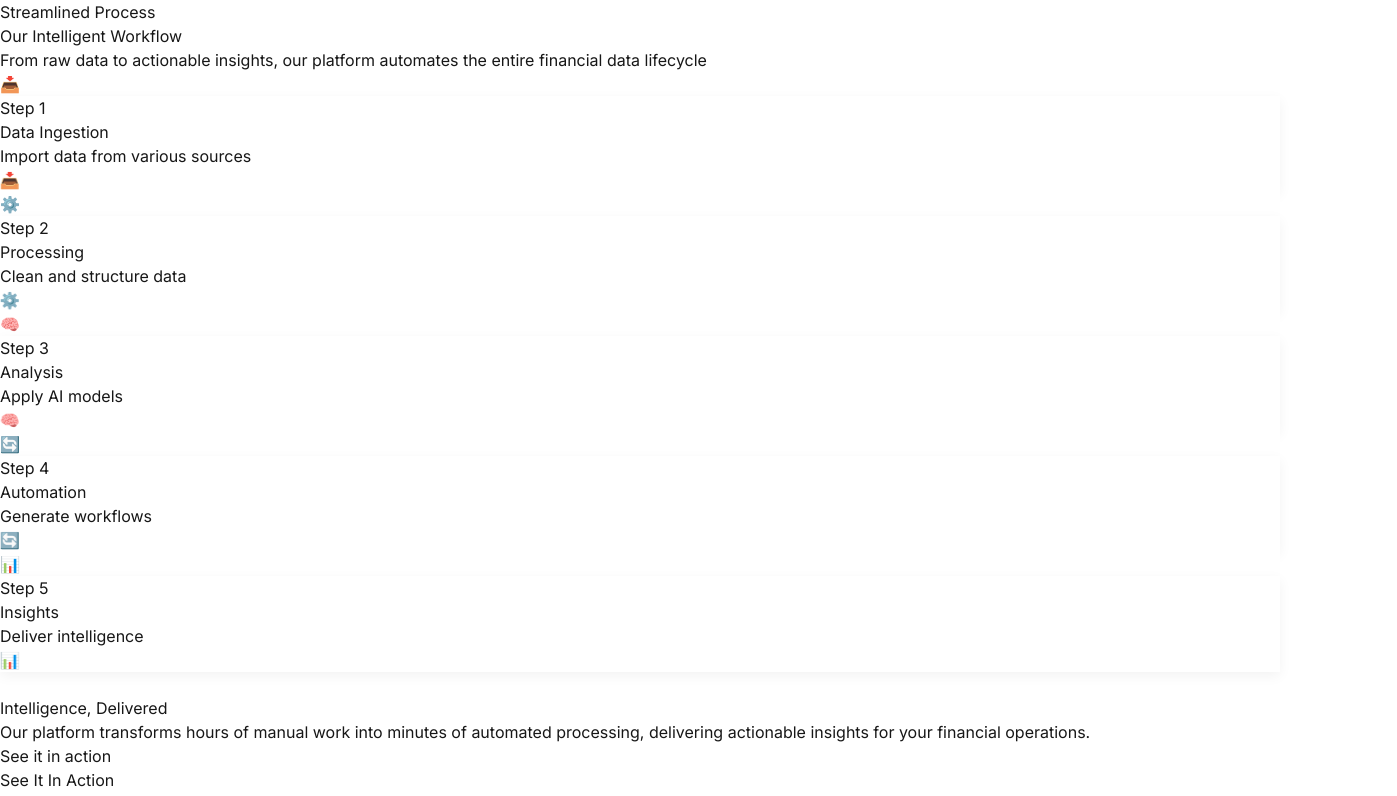
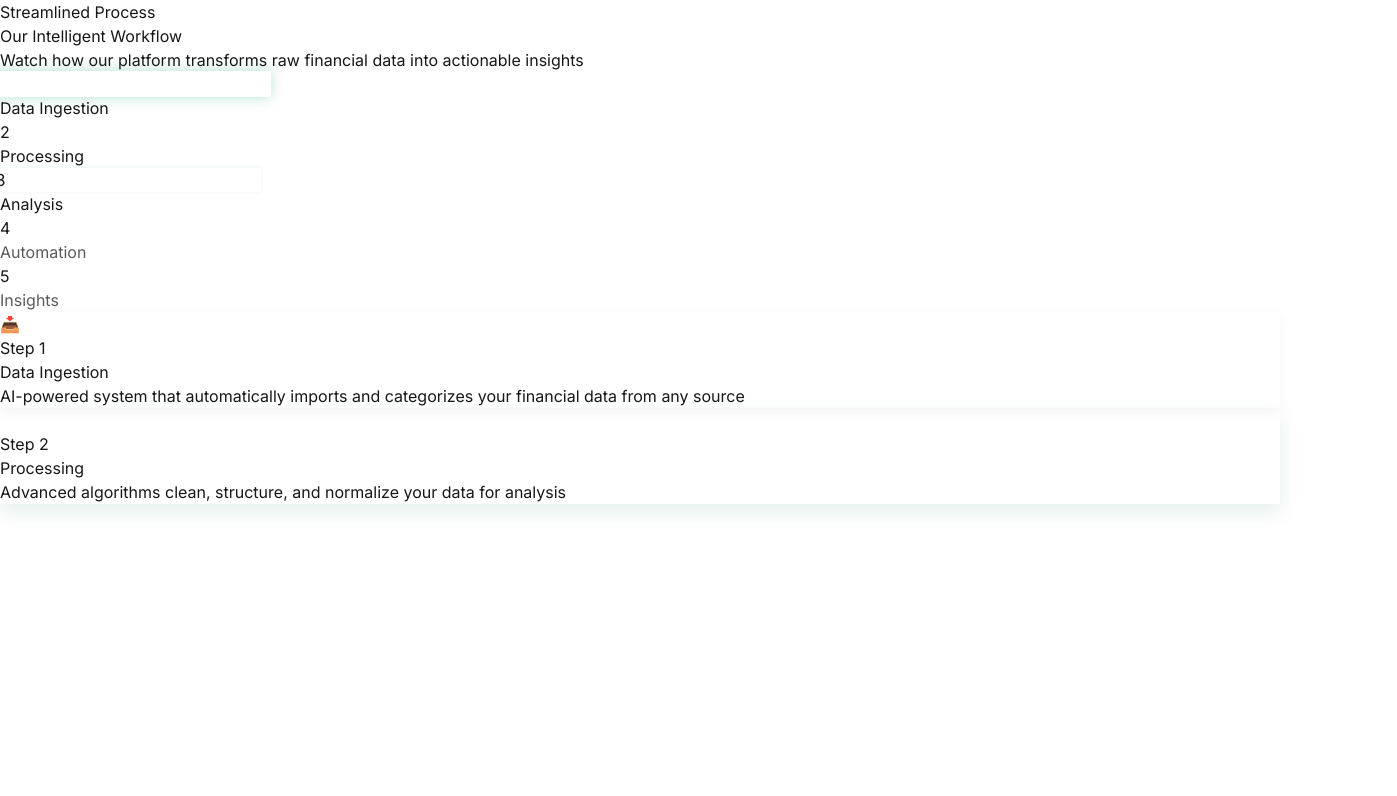
Before and after one commit to rvedula02/arcta-site, a Next.js app: page / in a window 1280 px wide. Shown: the part 3280-4076 px from the top of the page, 1397 px wide, since content can reach past the window. Built offline with nearby package versions, Linux system fonts and the light colour scheme.

Commit message:
Close to Perfect Advanced Animation

```diff
--- a/src/components/sections/AdvancedWorkflowAnimation.tsx
+++ b/src/components/sections/AdvancedWorkflowAnimation.tsx
@@ -1,32 +1,93 @@
 'use client';
 
-import React from 'react';
-import { motion, useScroll, useTransform } from 'framer-motion';
+import React, { useState, useEffect } from 'react';
+import { motion, useScroll, useTransform, AnimatePresence } from 'framer-motion';
 
 export default function AdvancedWorkflowAnimation() {
   // Reference for the section
   const sectionRef = React.useRef(null);
+  const [activeStep, setActiveStep] = useState(0);
+  const [revealedSteps, setRevealedSteps] = useState<number[]>([]);
 
   // Scroll animation setup
   const { scrollYProgress } = useScroll({
     target: sectionRef,
-    offset: ["start end", "end start"]
+    offset: ["start start", "end end"]
   });
 
   // Define workflow steps
   const workflowSteps = [
-    { id: 1, name: 'Data Ingestion', description: 'Import data from various sources', icon: '📥' },
-    { id: 2, name: 'Processing', description: 'Clean and structure data', icon: '⚙️' },
-    { id: 3, name: 'Analysis', description: 'Apply AI models', icon: '🧠' },
-    { id: 4, name: 'Automation', description: 'Generate workflows', icon: '🔄' },
-    { id: 5, name: 'Insights', description: 'Deliver intelligence', icon: '📊' }
+    { id: 1, name: 'Data Ingestion', description: 'AI-powered system that automatically imports and categorizes your financial data from any source', icon: '📥' },
+    { id: 2, name: 'Processing', description: 'Advanced algorithms clean, structure, and normalize your data for analysis', icon: '⚙️' },
+    { id: 3, name: 'Analysis', description: 'Machine learning models uncover patterns and insights humans might miss', icon: '🧠' },
+    { id: 4, name: 'Automation', description: 'Generate personalized workflows that adapt to your specific financial operations', icon: '🔄' },
+    { id: 5, name: 'Insights', description: 'Deliver actionable intelligence to transform your decision-making process', icon: '📊' }
   ];
 
   // Animation for the connecting line
-  const lineWidth = useTransform(scrollYProgress, [0.1, 0.5], ["0%", "100%"]);
+  const lineProgress = useTransform(scrollYProgress, [0.1, 0.7], ["0%", "100%"]);
+
+  // Use scrollYProgress to determine which step is active
+  useEffect(() => {
+    const unsubscribe = scrollYProgress.onChange(value => {
+      // Map scroll progress to steps
+      const stepCount = workflowSteps.length;
+      const stepSegment = 0.6 / stepCount; // Use 60% of the scroll range for steps
+
+      if (value < 0.1) {
+        setActiveStep(0); // Before any step
+        setRevealedSteps([]);
+      } else if (value >= 0.7) {
+        setActiveStep(stepCount + 1); // Final result
+        setRevealedSteps(workflowSteps.map(step => step.id));
+      } else {
+        // Calculate which step we're on based on scroll position
+        const normalizedProgress = (value - 0.1) / 0.6; // Normalize to 0-1 within our step range
+        const currentStep = Math.floor(normalizedProgress * stepCount) + 1;
+        setActiveStep(currentStep);
+
+        // Update revealed steps
+        const newRevealedSteps = [];
+        for (let i = 1; i <= currentStep; i++) {
+          newRevealedSteps.push(i);
+        }
+        setRevealedSteps(newRevealedSteps);
+      }
+    });
+
+    return () => unsubscribe();
+  }, [scrollYProgress, workflowSteps.length]);
+
+  // Data "particles" following the timeline
+  const particleElements = Array.from({ length: 10 }).map((_, i) => {
+    // Calculate delay based on index for staggered effect
+    const delay = i * 0.8;
+
+    return (
+      <motion.div
+        key={i}
+        className="absolute top-1/2 h-2 w-2 rounded-full bg-emerald-400 transform -translate-y-1/2"
+        initial={{ left: "-10px", opacity: 0 }}
+        animate={{
+          left: ["0%", "100%"],
+          opacity: [0, 1, 1, 0],
+          scale: [0.8, 1.2, 0.8]
+        }}
+        transition={{
+          duration: 8,
+          delay,
+          repeat: Infinity,
+          ease: "easeInOut"
+        }}
+        style={{
+          boxShadow: '0 0 10px rgba(5, 150, 105, 0.5)'
+        }}
+      />
+    );
+  });
 
   return (
-    <div ref={sectionRef} className="bg-gray-50 py-24 sm:py-32 overflow-hidden">
+    <div ref={sectionRef} className="bg-gray-50 py-24 sm:py-32">
       <div className="mx-auto max-w-7xl px-6 lg:px-8">
         <motion.div
           className="mx-auto max-w-2xl lg:text-center"
@@ -40,133 +101,239 @@ export default function AdvancedWorkflowAnimation() {
             Our Intelligent Workflow
           </p>
           <p className="mt-6 text-lg leading-8 text-gray-600">
-            From raw data to actionable insights, our platform automates the entire financial data lifecycle
+            Watch how our platform transforms raw financial data into actionable insights
           </p>
         </motion.div>
 
-        <div className="mx-auto mt-24 max-w-5xl">
-          {/* Workflow visualization */}
-          <div className="relative flex flex-col items-center">
-            {/* Vertical timeline line */}
-            <div className="absolute top-0 bottom-0 left-1/2 w-1 bg-gray-200 transform -translate-x-1/2"></div>
+        {/* Main Timeline Section */}
+        <div className="mx-auto mt-24 max-w-6xl relative">
+          {/* Horizontal timeline line */}
+          <div className="sticky top-20 h-1 bg-gray-200 rounded-full z-10"></div>
 
-            {/* Animated progress line */}
-            <motion.div
-              className="absolute top-0 left-1/2 w-1 bg-emerald-500 transform -translate-x-1/2"
-              style={{
-                height: lineWidth,
-                top: 0
-              }}
-            />
+          {/* Animated progress line */}
+          <motion.div
+            className="sticky top-20 h-1 bg-emerald-500 origin-left rounded-full z-20"
+            style={{ width: lineProgress }}
+          />
 
-            {/* Steps */}
-            {workflowSteps.map((step, index) => (
-              <motion.div
-                key={step.id}
-                className="relative flex items-center mb-24 last:mb-0 w-full"
-                initial={{ opacity: 0, x: index % 2 === 0 ? -50 : 50 }}
-                whileInView={{ opacity: 1, x: 0 }}
-                transition={{ duration: 0.8, delay: index * 0.1 }}
-                viewport={{ once: true, margin: "-100px" }}
-              >
-                {/* Timeline node */}
-                <div className="absolute left-1/2 transform -translate-x-1/2 z-10">
+          {/* Moving particles */}
+          <div className="sticky top-20 h-1 overflow-hidden z-30">
+            {activeStep > 0 && particleElements}
+          </div>
+
+          {/* Steps on the timeline */}
+          <div className="sticky top-4 pt-4 flex justify-between z-40">
+            {workflowSteps.map((step, index) => {
+              const isActive = activeStep > index;
+              const isNext = activeStep === index;
+
+              return (
+                <div key={step.id} className="relative" style={{ width: '20%' }}>
+                  {/* Timeline node */}
                   <motion.div
-                    className="w-14 h-14 rounded-full bg-white flex items-center justify-center text-2xl border-4 border-emerald-500"
-                    whileInView={{
+                    className={`w-10 h-10 mx-auto rounded-full flex items-center justify-center text-xl border-4 transition-colors duration-300 ${
+                      isActive ? 'bg-emerald-500 text-white border-emerald-600' :
+                      isNext ? 'bg-white border-emerald-500 text-emerald-500' :
+                      'bg-white border-gray-300 text-gray-400'
+                    }`}
+                    animate={isNext ? {
                       scale: [1, 1.2, 1],
-                      backgroundColor: ["#ffffff", "#d1fae5", "#ffffff"]
+                      boxShadow: ['0px 0px 0px rgba(5, 150, 105, 0)', '0px 0px 20px rgba(5, 150, 105, 0.5)', '0px 0px 0px rgba(5, 150, 105, 0)']
+                    } : {}}
+                    transition={{ duration: 1.5, repeat: isNext ? Infinity : 0 }}
+                  >
+                    <span className="text-sm">{step.id}</span>
+                  </motion.div>
+
+                  {/* Step label */}
+                  <div className="mt-2 text-center">
+                    <motion.p
+                      className={`text-sm font-semibold ${isActive ? 'text-emerald-700' : isNext ? 'text-emerald-600' : 'text-gray-500'}`}
+                      animate={{ opacity: isActive || isNext ? 1 : 0.7 }}
+                    >
+                      {step.name}
+                    </motion.p>
+                  </div>
+                </div>
+              );
+            })}
+          </div>
+
+          {/* Step details cards - staggered layout */}
+          <div className="mt-24">
+            {workflowSteps.map((step, index) => {
+              const isRevealed = revealedSteps.includes(step.id);
+              const isActive = activeStep === step.id;
+              const isComplete = activeStep > step.id;
+
+              return (
+                <motion.div
+                  key={step.id}
+                  className={`mb-16 ${index % 2 === 0 ? 'ml-0 mr-auto' : 'ml-auto mr-0'} w-4/5 md:w-3/5`}
+                  initial={{ opacity: 0, y: 50, x: index % 2 === 0 ? -20 : 20 }}
+                  animate={{
+                    opacity: isRevealed ? 1 : 0,
+                    y: isRevealed ? 0 : 50,
+                    x: isRevealed ? 0 : (index % 2 === 0 ? -20 : 20)
+                  }}
+                  transition={{
+                    type: "spring",
+                    stiffness: 100,
+                    damping: 20
+                  }}
+                >
+                  <motion.div
+                    className={`bg-white p-6 rounded-lg shadow-md border ${
+                      isActive ? 'border-emerald-300' :
+                      isComplete ? 'border-emerald-200' :
+                      'border-gray-100'
+                    }`}
+                    animate={{
+                      boxShadow: isActive ?
+                        ['0px 4px 12px rgba(0, 0, 0, 0.05)', '0px 10px 24px rgba(5, 150, 105, 0.15)', '0px 4px 12px rgba(0, 0, 0, 0.05)'] :
+                        '0px 4px 12px rgba(0, 0, 0, 0.05)'
                     }}
-                    transition={{ duration: 1, delay: index * 0.2 }}
-                    viewport={{ once: true }}
+                    transition={{ duration: 2, repeat: isActive ? Infinity : 0, repeatType: "reverse" }}
                   >
-                    {step.icon}
-                  </motion.div>
-                </div>
-
-                {/* Content box - alternating sides */}
-                <div className={`w-5/12 ${index % 2 === 0 ? 'mr-auto pr-8 text-right' : 'ml-auto pl-8'}`}>
-                  <motion.div
-                    className="bg-white p-6 rounded-lg shadow-md border border-gray-100"
-                    whileInView={{
-                      boxShadow: ["0px 4px 12px rgba(0, 0, 0, 0.05)", "0px 10px 24px rgba(5, 150, 105, 0.15)", "0px 4px 12px rgba(0, 0, 0, 0.05)"]
-                    }}
-                    transition={{ duration: 1.5, delay: index * 0.1 }}
-                    viewport={{ once: true }}
-                  >
-                    <div className="flex flex-col">
-                      <span className="text-xs font-semibold text-emerald-600 uppercase tracking-wider">Step {step.id}</span>
-                      <h3 className="mt-1 text-lg font-bold text-gray-900">{step.name}</h3>
-                      <p className="mt-2 text-gray-600">{step.description}</p>
-
-                      {/* Step-specific illustration */}
-                      <div className="mt-4 h-20 bg-gray-50 rounded-md flex items-center justify-center">
+                    <div className="flex gap-4">
+                      {/* Icon */}
+                      <div className="flex-shrink-0">
                         <motion.div
-                          className="text-4xl"
+                          className={`w-12 h-12 rounded-lg ${
+                            isActive ? 'bg-emerald-100' :
+                            isComplete ? 'bg-emerald-50' :
+                            'bg-gray-100'
+                          } flex items-center justify-center text-2xl`}
                           animate={{
-                            rotateY: index % 2 === 0 ? [0, 360] : [0, -360],
-                            scale: [1, 1.1, 1]
+                            rotate: isActive ? [0, 10, 0, -10, 0] : 0,
+                            scale: isActive ? [1, 1.1, 1] : 1
                           }}
                           transition={{
-                            duration: 3,
-                            repeat: Infinity,
-                            repeatType: "loop",
-                            repeatDelay: 1
+                            duration: 4,
+                            repeat: isActive ? Infinity : 0,
+                            repeatType: "loop"
                           }}
                         >
                           {step.icon}
                         </motion.div>
                       </div>
+
+                      {/* Content */}
+                      <div className="flex-1">
+                        <span className={`text-xs font-semibold uppercase tracking-wider ${
+                          isActive ? 'text-emerald-600' :
+                          isComplete ? 'text-emerald-500' :
+                          'text-gray-500'
+                        }`}>
+                          Step {step.id}
+                        </span>
+                        <h3 className="mt-1 text-lg font-bold text-gray-900">{step.name}</h3>
+                        <p className="mt-2 text-sm text-gray-600">{step.description}</p>
+                      </div>
                     </div>
+
+                    {/* Animation indicator */}
+                    {isActive && (
+                      <motion.div
+                        className="w-full h-1 bg-emerald-100 mt-4 rounded-full overflow-hidden"
+                        initial={{ opacity: 0 }}
+                        animate={{ opacity: 1 }}
+                        transition={{ delay: 0.5 }}
+                      >
+                        <motion.div
+                          className="h-full bg-emerald-500 rounded-full"
+                          initial={{ width: "0%" }}
+                          animate={{ width: "100%" }}
+                          transition={{
+                            duration: 1.5,
+                            repeat: Infinity,
+                          }}
+                        />
+                      </motion.div>
+                    )}
                   </motion.div>
-                </div>
-              </motion.div>
-            ))}
+                </motion.div>
+              );
+            })}
+          </div>
 
-            {/* Final result node */}
+          {/* Final result node */}
+          {activeStep > workflowSteps.length && (
             <motion.div
-              className="relative mt-8 w-full max-w-2xl mx-auto"
-              initial={{ opacity: 0, y: 30 }}
-              whileInView={{ opacity: 1, y: 0 }}
-              transition={{ duration: 0.8, delay: 0.5 }}
-              viewport={{ once: true }}
+              className="mt-20 mx-auto max-w-2xl"
+              initial={{ opacity: 0, scale: 0.95, y: 30 }}
+              animate={{ opacity: 1, scale: 1, y: 0 }}
+              transition={{
+                duration: 0.8,
+                type: "spring",
+                stiffness: 100,
+                damping: 20
+              }}
             >
-              <div className="bg-gradient-to-r from-emerald-50 to-blue-50 p-8 rounded-xl shadow-lg border border-emerald-100 text-center">
+              <motion.div
+                className="bg-gradient-to-r from-emerald-50 to-blue-50 p-8 rounded-xl shadow-lg border border-emerald-100 text-center"
+                animate={{
+                  boxShadow: [
+                    "0px 10px 30px rgba(5, 150, 105, 0.1)",
+                    "0px 20px 50px rgba(5, 150, 105, 0.2)",
+                    "0px 10px 30px rgba(5, 150, 105, 0.1)"
+                  ]
+                }}
+                transition={{
+                  duration: 4,
+                  repeat: Infinity,
+                  repeatType: "reverse"
+                }}
+              >
                 <motion.div
-                  className="inline-flex mx-auto text-5xl mb-4"
-                  animate={{
-                    rotate: [0, 10, 0, -10, 0],
-                    scale: [1, 1.2, 1]
-                  }}
+                  className="inline-flex mx-auto text-6xl mb-6"
+                  initial={{ scale: 0, rotate: -180 }}
+                  animate={{ scale: 1, rotate: 0 }}
                   transition={{
-                    duration: 5,
-                    repeat: Infinity,
-                    repeatType: "loop"
+                    type: "spring",
+                    stiffness: 260,
+                    damping: 20,
+                    delay: 0.3
                   }}
                 >
                   ✨
                 </motion.div>
-                <h3 className="text-2xl font-bold text-gray-900">Intelligence, Delivered</h3>
-                <p className="mt-3 text-gray-600 max-w-lg mx-auto">
+
+                <motion.h3
+                  className="text-3xl font-bold text-gray-900"
+                  initial={{ opacity: 0, y: 20 }}
+                  animate={{ opacity: 1, y: 0 }}
+                  transition={{ delay: 0.5 }}
+                >
+                  Intelligence, Delivered
+                </motion.h3>
+
+                <motion.p
+                  className="mt-4 text-gray-600 max-w-lg mx-auto text-lg"
+                  initial={{ opacity: 0 }}
+                  animate={{ opacity: 1 }}
+                  transition={{ delay: 0.7 }}
+                >
                   Our platform transforms hours of manual work into minutes of automated processing,
                   delivering actionable insights for your financial operations.
-                </p>
+                </motion.p>
+
                 <motion.div
-                  className="mt-6"
-                  whileInView={{ scale: [0.9, 1] }}
-                  transition={{ duration: 0.5 }}
-                  viewport={{ once: true }}
+                  className="mt-8"
+                  initial={{ opacity: 0, y: 20 }}
+                  animate={{ opacity: 1, y: 0 }}
+                  transition={{ delay: 0.9 }}
                 >
                   <a
                     href="/demo"
-                    className="inline-block rounded-md bg-emerald-600 px-8 py-3.5 text-sm font-semibold text-white shadow-md hover:bg-emerald-500"
+                    className="inline-block rounded-md bg-emerald-600 px-8 py-3.5 text-sm font-semibold text-white shadow-md hover:bg-emerald-500 transition-colors"
                   >
                     See it in action
                   </a>
                 </motion.div>
-              </div>
+              </motion.div>
             </motion.div>
-          </div>
+          )}
         </div>
       </div>
     </div>
```
